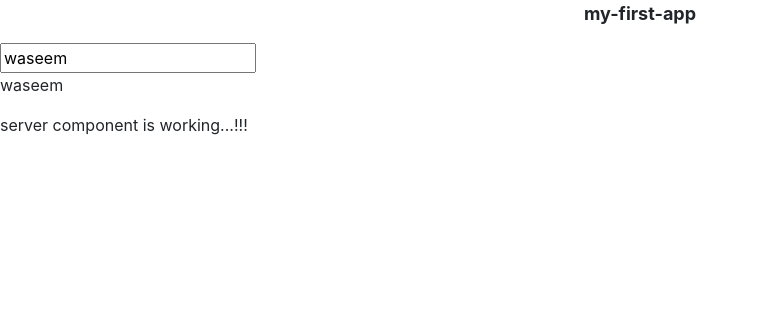
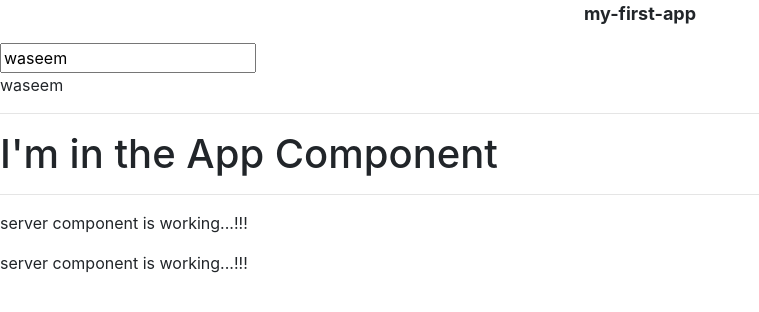
Before and after one commit to waseemkhan218/AP-001-ANGULAR, an Angular app: page / in a window 1280 px wide. Shown: the top 312 px of the page, without its empty margins (0-759 px from the left). Built offline with nearby package versions, Linux system fonts and the light colour scheme.

Commit message:
Nested Component

```diff
--- a/src/app/app.component.html
+++ b/src/app/app.component.html
@@ -9,5 +9,14 @@
     <p>{{ name }}</p>
 </div>
 
-<!-- component: Adding selector to render server component-->
-<app-server></app-server>
+<hr>
+
+<h1>I'm in the App Component</h1>
+
+<hr>
+
+<!-- Component: Adding selector to render server component-->
+<!-- <app-server></app-server> -->
+
+<!-- Nested component: Adding servers (parent component)-->
+<app-servers></app-servers>
--- a/src/app/app.module.ts
+++ b/src/app/app.module.ts
@@ -5,11 +5,13 @@
 import { FormsModule } from '@angular/forms';
 // components: Adding new components
 import { ServerComponent } from './server/server.component';
+import { ServersComponent } from './servers/servers.component';
 
 @NgModule({
   declarations: [
     AppComponent,
-    ServerComponent
+    ServerComponent,
+    ServersComponent
   ],
   imports: [
     BrowserModule,
--- /dev/null
+++ b/src/app/servers/servers.component.html
@@ -0,0 +1,5 @@
+<!-- Nested Component: Adding selector to render server component in servers-->
+<app-server></app-server>
+
+<!-- Nested Component: We can add multiple server -->
+<app-server></app-server>
--- /dev/null
+++ b/src/app/servers/servers.component.ts
@@ -0,0 +1,15 @@
+import { Component, OnInit } from '@angular/core';
+
+@Component({
+  selector: 'app-servers',
+  templateUrl: './servers.component.html',
+  styleUrls: ['./servers.component.css']
+})
+export class ServersComponent implements OnInit {
+
+  constructor() { }
+
+  ngOnInit(): void {
+  }
+
+}
```
Also changed, not shown: src/app/servers/servers.component.css (added), 1 other file (tests, documents, lock files or other folders).
